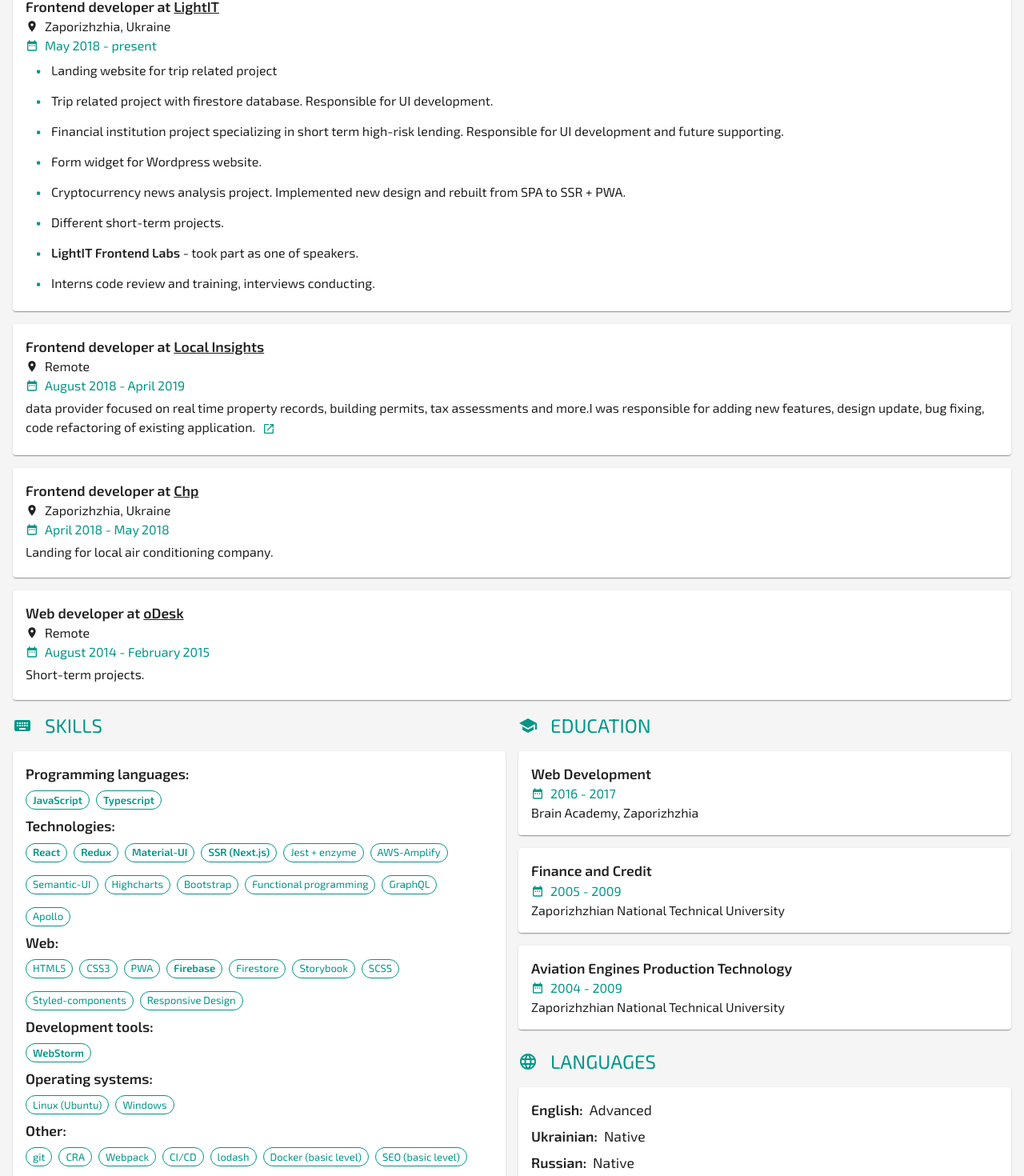
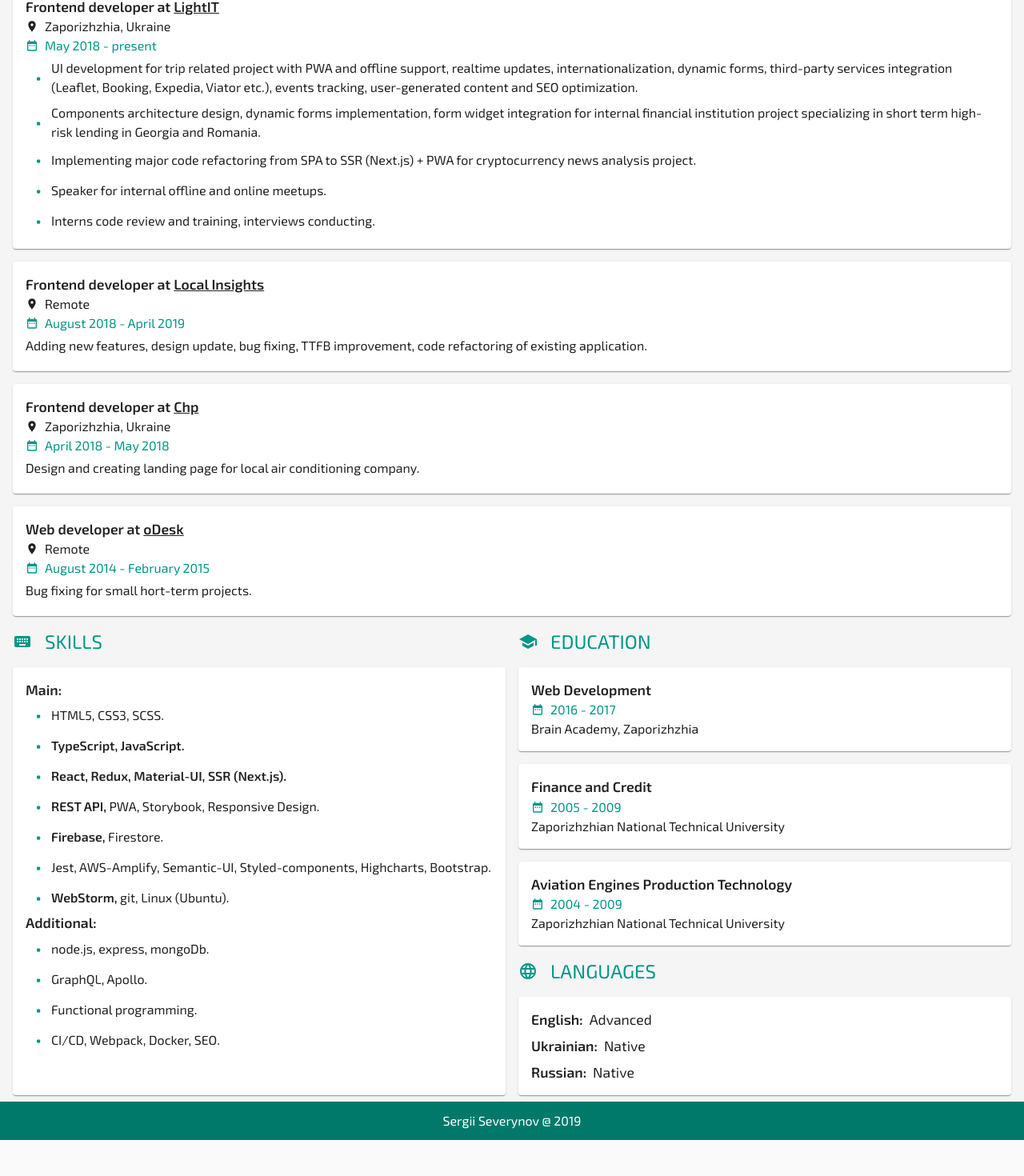
Before and after one commit to severjason/cv2, a React (Create React App) app: page /en in a window 1280 px wide. Shown: the part 616-2086 px from the top of the page at 80% size. After the commit the page ends 2041 px from the top, so only its background shows below. Built offline with nearby package versions, Linux system fonts and the light colour scheme.

Commit message:
data refactoring

```diff
--- a/src/app/header/Info.tsx
+++ b/src/app/header/Info.tsx
@@ -5,6 +5,7 @@
 import PhoneIcon from '@material-ui/icons/Phone';
 import MarkerIcon from '@material-ui/icons/Room';
 import React, { ReactElement } from 'react';
+import { useTranslation } from 'react-i18next';
 
 import data from '../../data';
 import { useLang } from '../../hooks';
@@ -58,13 +59,21 @@
 
   const {currentLang} = useLang();
 
+  const {t} = useTranslation();
+
   return (
     <Grid container className={classes.root}>
       <Item icon={<CakeIcon/>} title={new Date(data.dateOfBirth).toLocaleDateString()}/>
       <Item
         icon={<PhoneIcon/>}
         title={
-          <a target="_blank" rel="noopener noreferrer" className={classes.link} href={`tel:${data.phone}`}>
+          <a
+            target="_blank"
+            rel="noopener noreferrer"
+            className={classes.link}
+            href={`tel:${data.phone}`}
+            title={t('links.phone')}
+          >
             {data.phone}
           </a>
         }
@@ -72,7 +81,13 @@
       <Item
         icon={<EmailIcon/>}
         title={
-          <a target="_blank" rel="noopener noreferrer" className={classes.link} href={`mailto:${data.email}`}>
+          <a
+            target="_blank"
+            rel="noopener noreferrer"
+            className={classes.link}
+            href={`mailto:${data.email}`}
+            title={t('links.email')}
+          >
             {data.email}
           </a>
         }
@@ -80,7 +95,13 @@
       <Item
         icon={<MarkerIcon/>}
         title={
-          <a target="_blank" rel="noopener noreferrer" className={classes.link} href={data.locationLink}>
+          <a
+            target="_blank"
+            rel="noopener noreferrer"
+            className={classes.link}
+            href={data.locationLink}
+            title={t('links.location')}
+          >
             {data[currentLang].location}
           </a>
         }
--- a/src/app/skills/Item.tsx
+++ b/src/app/skills/Item.tsx
@@ -1,10 +1,14 @@
 import React from 'react';
 import { makeStyles } from '@material-ui/core/styles';
 import Grid from '@material-ui/core/Grid';
-import Chip from '@material-ui/core/Chip';
+import List from '@material-ui/core/List';
+import ListItem from '@material-ui/core/ListItem';
+import ListItemText from '@material-ui/core/ListItemText';
+
 import Typography from '@material-ui/core/Typography';
 
-import type { SkillsData } from '../types';
+import type { SkillListItem, SkillsData } from '../types';
+import {ListIcon} from '../shared';
 
 const useStyles = makeStyles(theme => ({
   root: {
@@ -13,18 +17,22 @@
   title: {
     fontWeight: 600,
   },
-  chip: {
-    margin: theme.spacing(1),
-    marginLeft: 0,
-  },
   important: {
     fontWeight: 600,
+  },
+  listItem: {
+    padding: 0,
   }
 }));
 
 const Item: React.FC<SkillsData> = ({title, list}) => {
 
   const classes = useStyles();
+
+  const generateSkill = ({name, important}: SkillListItem, index: number, length: number) => {
+    const skill = `${name}${length < 2 || index === length - 1 ? '.' : ', '}`;
+    return important ? <span key={name} className={classes.important}>{skill}</span> : skill;
+  }
 
   return (
     <Grid container direction="column" className={classes.root}>
@@ -34,19 +42,16 @@
         </Typography>
       </Grid>
       <Grid>
-        {list.map(skill => (
-          <Chip
-            key={skill.name}
-            label={skill.name}
-            size="small"
-            className={[
-              classes.chip,
-              skill.important ? classes.important : ''
-            ].join(' ')}
-            color="primary"
-            variant={'outlined'}
-          />
-        ))}
+        <List disablePadding>
+          {list.map((skills, index) => (
+            <ListItem key={index} className={classes.listItem}>
+              <ListIcon/>
+              <ListItemText>
+                {skills.map((skill, index) => generateSkill(skill, index, skills.length))}
+              </ListItemText>
+            </ListItem>
+          ))}
+        </List>
       </Grid>
     </Grid>
   );
--- a/src/app/types/index.tsx
+++ b/src/app/types/index.tsx
@@ -33,7 +33,7 @@
 
 export type SkillsData = {
   title: string;
-  list: SkillListItem[];
+  list: SkillListItem[][];
 };
 
 export type SkillListItem = {
--- a/src/data.ts
+++ b/src/data.ts
@@ -1,4 +1,4 @@
-import { CVData } from './app/types';
+import { CVData, SkillListItem } from './app/types';
 import img from './assets/avatar.jpg';
 
 const COMMON_DATA = {
@@ -11,6 +11,73 @@
     role: 'Frontend розробник'
   },
 };
+
+const TECH: {main: SkillListItem[][]; additional: SkillListItem[][]} = {
+  main: [
+    [
+      {name: 'HTML5'},
+      {name: 'CSS3'},
+      {name: 'SCSS'},
+    ],
+    [
+      {name: 'TypeScript', important: true},
+      {name: 'JavaScript', important: true},
+    ],
+    [
+      {name: 'React', important: true},
+      {name: 'Redux', important: true},
+      {name: 'Material-UI', important: true},
+      {name: 'SSR (Next.js)', important: true},
+    ],
+    [
+      {name: 'REST API', important: true},
+      {name: 'PWA'},
+      {name: 'Storybook'},
+      {name: 'Responsive Design'},
+    ],
+    [
+      {name: 'Firebase', important: true},
+      {name: 'Firestore'},
+    ],
+    [
+      {name: 'Jest'},
+      {name: 'AWS-Amplify'},
+      {name: 'Semantic-UI'},
+      {name: 'Styled-components'},
+      {name: 'Highcharts'},
+      {name: 'Bootstrap'},
+    ],
+    [
+      {
+        name: 'WebStorm',
+        important: true,
+      },
+      {name: 'git'},
+      {name: 'Linux (Ubuntu)'},
+    ],
+  ],
+  additional: [
+    [
+      {name: 'node.js'},
+      {name: 'express'},
+      {name: 'mongoDb'},
+    ],
+    [
+      {name: 'GraphQL'},
+      {name: 'Apollo'},
+    ],
+    [
+      {name: 'Functional programming'},
+    ],
+    [
+      {name: 'CI/CD'},
+      {name: 'Webpack'},
+      {name: 'Docker'},
+      {name: 'SEO'},
+    ]
+  ]
+}
+
 
 const en: CVData = {
   profile: 'I am Front-End Developer who is able to create all variety of websites and applications ' +
@@ -26,29 +93,20 @@
       link: 'https://light-it.net/',
       list: [
         {
-          text: 'Landing website for trip related project',
+          text: 'UI development for trip related project with PWA and offline support, realtime updates, ' +
+            'internationalization, dynamic forms, third-party services integration (Leaflet, Booking, Expedia, Viator etc.), ' +
+            'events tracking, user-generated content and SEO optimization.',
         },
         {
-          text: 'Trip related project with firestore database. ' +
-            'Responsible for UI development. ',
+          text: 'Components architecture design, dynamic forms implementation, ' +
+            'form widget integration for internal financial institution project specializing in short term high-risk lending in Georgia and Romania.',
         },
         {
-          text: 'Financial institution project specializing in short term high-risk lending. ' +
-            'Responsible for UI development and future supporting. ',
+          text: 'Implementing major code refactoring from SPA to SSR (Next.js) + PWA ' +
+            'for cryptocurrency news analysis project.',
         },
         {
-          text: 'Form widget for Wordpress website. ',
-        },
-        {
-          text: 'Cryptocurrency news analysis project. ' +
-            'Implemented new design and rebuilt from SPA to SSR + PWA. ',
-        },
-        {
-          text: 'Different short-term projects.'
-        },
-        {
-          title: 'LightIT Frontend Labs',
-          text: 'took part as one of speakers.',
+          text: 'Speaker for internal offline and online meetups.',
         },
         {
           text: 'Interns code review and training, interviews conducting.'
@@ -64,10 +122,8 @@
       location: 'Remote',
       list: [
         {
-          text: 'data provider focused on real time property records, building permits, tax assessments and more.' +
-            'I was responsible for adding new features, design update, ' +
-            'bug fixing, code refactoring of existing application. ',
-          link: 'https://localinsights.io/',
+          text: 'Adding new features, design update, ' +
+            'bug fixing, TTFB improvement, code refactoring of existing application.',
         }
       ],
     },
@@ -80,7 +136,7 @@
       link: 'https://chp.zp.ua/',
       list: [
         {
-          text: 'Landing for local air conditioning company.',
+          text: 'Design and creating landing page for local air conditioning company.',
         }
       ],
     },
@@ -93,93 +149,20 @@
       link: 'https://www.upwork.com/o/profiles/users/_~01fff6263f5fd6f506/',
       list: [
         {
-          text: 'Short-term projects.',
+          text: 'Bug fixing for small hort-term projects.',
         }
       ],
     },
   ],
   skills: [
     {
-      title: 'Programming languages',
-      list: [
-        {
-          name: 'JavaScript',
-          important: true,
-        },
-        {
-          name: 'Typescript',
-          important: true,
-        },
-      ]
+      title: 'Main',
+      list: TECH.main,
     },
     {
-      title: 'Technologies',
-      list: [
-        {
-          name: 'React',
-          important: true,
-        },
-        {
-          name: 'Redux',
-          important: true,
-        },
-        {
-          name: 'Material-UI',
-          important: true,
-        },
-        {name: 'SSR (Next.js)', important: true},
-        {name: 'Jest + enzyme'},
-        {name: 'AWS-Amplify'},
-        {name: 'Semantic-UI'},
-        {name: 'Highcharts'},
-        {name: 'Bootstrap'},
-        {name: 'Functional programming'},
-        {name: 'GraphQL'},
-        {name: 'Apollo'},
-      ]
-    },
-    {
-      title: 'Web',
-      list: [
-        {name: 'HTML5'},
-        {name: 'CSS3'},
-        {name: 'PWA'},
-        {name: 'Firebase', important: true},
-        {name: 'Firestore'},
-        {name: 'Storybook'},
-        {name: 'SCSS'},
-        {name: 'Styled-components'},
-        {name: 'Responsive Design'},
-      ]
-    },
-    {
-      title: 'Development tools',
-      list: [
-        {
-          name: 'WebStorm',
-          important: true,
-        },
-      ]
-    },
-    {
-      title: 'Operating systems',
-      list: [
-        {name: 'Linux (Ubuntu)'},
-        {name: 'Windows'},
-      ]
-    },
-    {
-      title: 'Other',
-      list: [
-        {name: 'git'},
-        {name: 'CRA'},
-        {name: 'Webpack'},
-        {name: 'CI/CD'},
-        {name: 'lodash'},
-        {name: 'Docker (basic level)'},
-        {name: 'SEO (basic level)'},
-      ]
-    },
+      title: 'Additional',
+      list: TECH.additional,
+    }
   ],
   langs: [
     {
@@ -231,11 +214,10 @@
       link: 'https://light-it.net/',
       list: [
         {
-          text: 'Лендінг сторінка для проекту, пов\'язаному з подорожами',
-        },
-        {
-          text: 'Проект, пов\'язаний з подорожами та використанням бази данних firestore. ' +
-            'Відповідальний за розробку UI. ',
+          text: 'Розробка UI для туристичного проекту з PWA та офлайн підтримкою, ' +
+            'оновленням данних в реальному часі, інтернаціоналізацією, динамічними формами, ' +
+            'інтеграцією зі сторонніми сервісами (Leaflet, Booking, Expedia, Viator та ін.), ' +
+            'відстеженням подій, створеним користувачами контентом та SEO оптимізацією.',
         },
         {
           text: 'Проект фінансової установи, ' +
@@ -243,22 +225,19 @@
             'Відповідальний за розробку UI та подальшу підтримку.',
         },
         {
-          text: 'Форма-віджет для сайту на Wordpress. ',
+          text: 'Розробка архітектури компонентів, впровадження динамічних форм, інтеграція форми-віджету для' +
+            ' внутрішнього проекту фінансової установи, що спеціалізується ' +
+            'на короткостроковому високоризиковому кредитуванні.',
         },
         {
-          text: 'Проект для аналізу новин по кріптовалютам. ' +
-            'Впроваджено новий дизайн та перебудовано з SPA на SSR + PWA. ',
+          text: 'Впровадження значного реформування коду з SPA на SSR + PWA пректу для аналізу новин по кріптовалютам.'
         },
         {
-          text: 'Різні короткострокові проекти.'
-        },
-        {
-          title: 'LightIT Frontend Labs',
-          text: 'Приймав участь в курсах як один із спікеров.',
+          text: 'Спікер у внутрішніх онлайн та офлайн конференціях.',
         },
         {
           text: 'Код ревью та навчання стажерів, проведення інтерв\'ю.'
-        }
+        },
       ],
     },
     {
@@ -285,6 +264,7 @@
       company: 'Chp',
       role: COMMON_DATA.ua.role,
       location: COMMON_DATA.ua.location,
+      link: 'https://chp.zp.ua/',
       list: [
         {
           text: 'Лендінг для локальної компанії з продажу кондиціонерів.',
@@ -298,6 +278,7 @@
       company: 'oDesk',
       role: 'Веб Розробник',
       location: 'Віддалено',
+      link: 'https://www.upwork.com/o/profiles/users/_~01fff6263f5fd6f506/',
       list: [
         {
           text: 'Короткострокові проекти.',
@@ -307,86 +288,13 @@
   ],
   skills: [
     {
-      title: 'Мови програмування',
-      list: [
-        {
-          name: 'JavaScript',
-          important: true,
-        },
-        {
-          name: 'Typescript',
-          important: true,
-        },
-      ]
+      title: 'Основні',
+      list: TECH.main,
     },
     {
-      title: 'Технології',
-      list: [
-        {
-          name: 'React',
-          important: true,
-        },
-        {
-          name: 'Redux',
-          important: true,
-        },
-        {
-          name: 'Material-UI',
-          important: true,
-        },
-        {name: 'SSR (Next.js)', important: true},
-        {name: 'Jest + enzyme'},
-        {name: 'AWS-Amplify'},
-        {name: 'Semantic-UI'},
-        {name: 'Highcharts'},
-        {name: 'Bootstrap'},
-        {name: 'Функціональне програмування'},
-        {name: 'GraphQL'},
-        {name: 'Apollo'},
-      ]
-    },
-    {
-      title: 'Веб-технології',
-      list: [
-        {name: 'HTML5'},
-        {name: 'CSS3'},
-        {name: 'PWA'},
-        {name: 'Firebase', important: true},
-        {name: 'Firestore'},
-        {name: 'Storybook'},
-        {name: 'SCSS'},
-        {name: 'Styled-components'},
-        {name: 'Responsive Design'},
-      ]
-    },
-    {
-      title: 'Засоби розробки',
-      list: [
-        {
-          name: 'WebStorm',
-          important: true,
-        },
-      ]
-    },
-    {
-      title: 'Операційні системи',
-      list: [
-        {name: 'Linux (Ubuntu)'},
-        {name: 'Windows'},
-      ]
-    },
-    {
-      title: 'Інше',
-      list: [
-        {name: 'git'},
-        {name: 'CRA'},
-        {name: 'Webpack'},
-        {name: 'CI/CD'},
-        {name: 'lodash'},
-        {name: 'Docker (базовий рівень)'},
-        {name: 'SEO (базовий рівень)'},
-      ]
-    },
+      title: 'Додаткові',
+      list: TECH.additional,
+    }
   ],
   langs: [
     {
--- a/src/translations/en.json
+++ b/src/translations/en.json
@@ -6,6 +6,11 @@
   "at": "at",
   "visit": "Visit",
   "profile": "Profile",
+  "links": {
+    "email": "Email me",
+    "phone": "Phone me",
+    "location": "My location"
+  },
   "social": {
     "github": "Checkout my GitHub",
     "linkedIn": "Follow me on LinkedIn",
--- a/src/translations/uk.json
+++ b/src/translations/uk.json
@@ -6,6 +6,11 @@
   "at": "у",
   "visit": "Відвідати",
   "profile": "Профіль",
+  "links": {
+    "email": "Надіслати мені листа",
+    "phone": "Зателефонувати мені",
+    "location": "Моє місцезнаходження"
+  },
   "social": {
     "github": "Мій GitHub",
     "linkedIn": "Мій LinkedIn",
```
